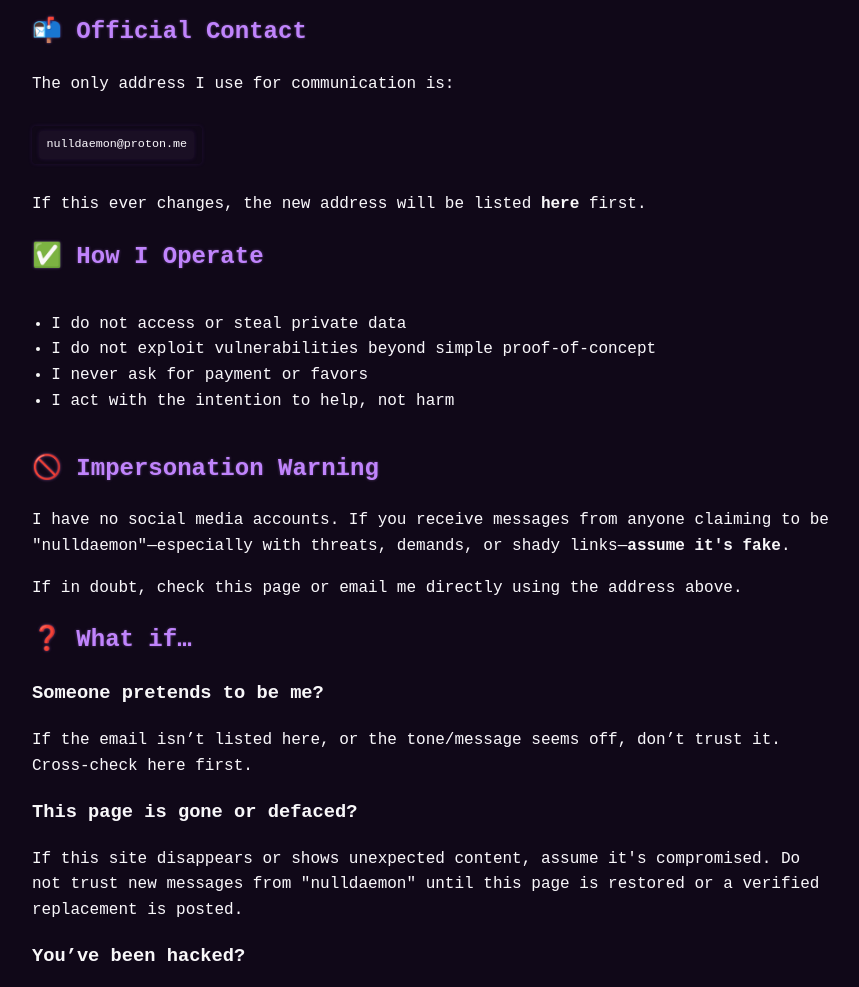
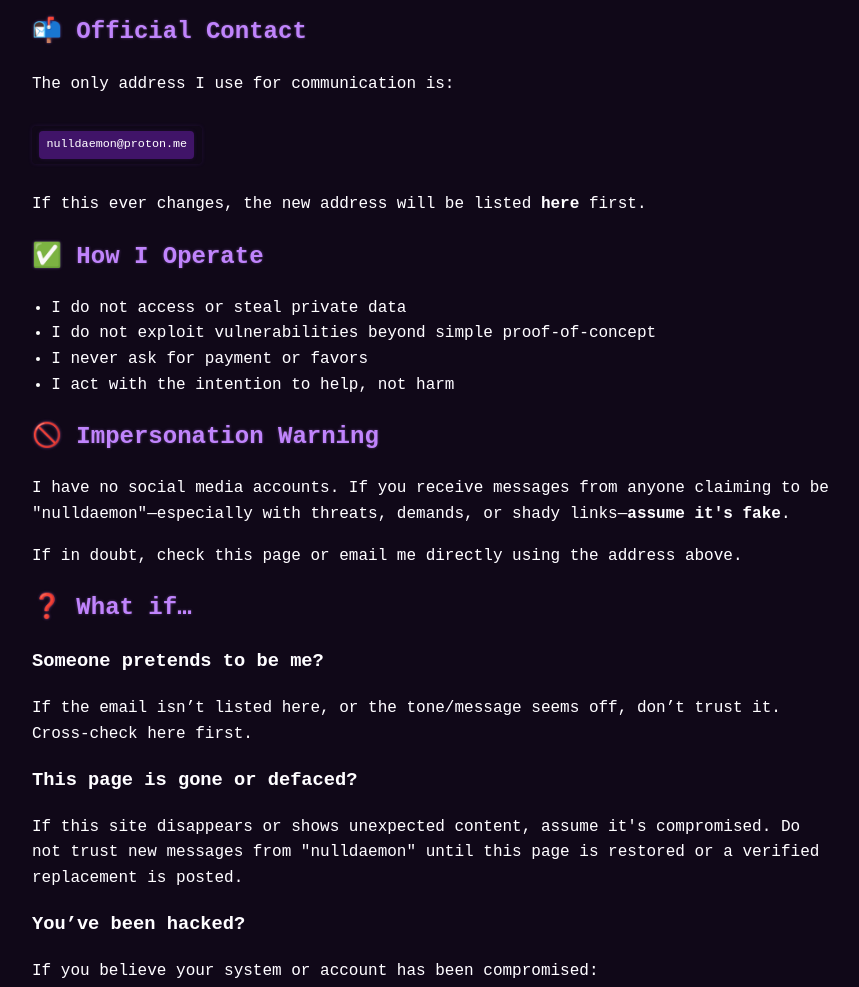
Before and after one commit to nulldaem0n/nulldaem0n.github.io, a plain HTML site: page index.html in a window 1280 px wide. Shown: the part 1120-2107 px from the top of the page, without its empty margins (208-1067 px from the left). Drawn offline with Linux system fonts and the light colour scheme.

Commit message:
Update index.css

```diff
--- a/index.css
+++ b/index.css
@@ -1,8 +1,8 @@
 :root {
     --bg: #100818;
-    --fg: #f8f8f8;
+    --fg: #ffffff;
     --accent: #c084fc;
-    --code-bg: #1a0f24;
+    --code-bg: #401468;
 }
 
 body {
@@ -21,23 +21,21 @@ h1, h2 {
     text-shadow: 0 0 3px #c084fc66;
 }
 
-ul {
-    padding-left: 1.2em;
-    text-align: left;
-    display: inline-block;
-}
-
-code {
-    background: var(--code-bg);
-}
-
-code, pre {
-
+pre, code {
+    color: var(--fg);
     padding: 0.4em 0.6em;
     border-radius: 4px;
     display: inline-block;
     font-size: 0.95em;
     box-shadow: 0 0 4px #7c3aed22;
+}
+
+code {
+    background-color: var(--code-bg);
+}
+
+ul {
+    padding-left: 1.2em;
 }
 
 hr {
```
